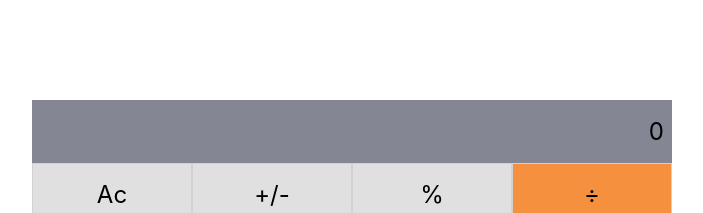
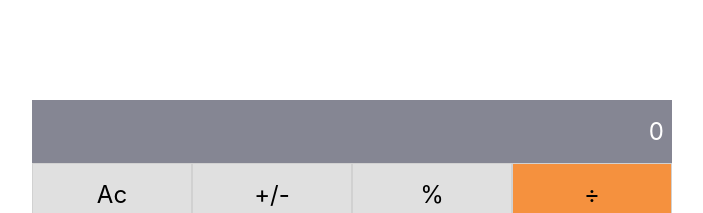
Before and after one commit to GoddessNgozi/Mathmagician, a React (Create React App) app: page / in a window 1280 px wide. Shown: the top 213 px of the page, without its empty margins (288-991 px from the left). Built offline with nearby package versions, Linux system fonts and the light colour scheme.

Commit message:
Fix linters

```diff
--- a/src/App.js
+++ b/src/App.js
@@ -1,9 +1,9 @@
 /* eslint-disable */
 
-import React, { Component } from 'react';
+import React from 'react';
 import Calculator from './components/Calculator';
 
-export class App extends Component {
+class App extends React.Component {
   render() {
     return (
       <div className="App">
--- a/src/components/calculator.jsx
+++ b/src/components/Calculator.js
@@ -1,9 +1,9 @@
 /* eslint-disable */
 
-import React, { Component } from 'react';
+import React from 'react';
 import './calculator.css';
 
-export class Calculator extends Component {
+class Calculator extends React.Component {
   render() {
     return (
       <ul className="container">
--- a/src/components/calculator.css
+++ b/src/components/calculator.css
@@ -24,6 +24,7 @@
   padding: 0.7em 0.5rem;
   text-align: right;
   font-size: 1.5rem;
+  color: white;
 }
 
 .button {
```
